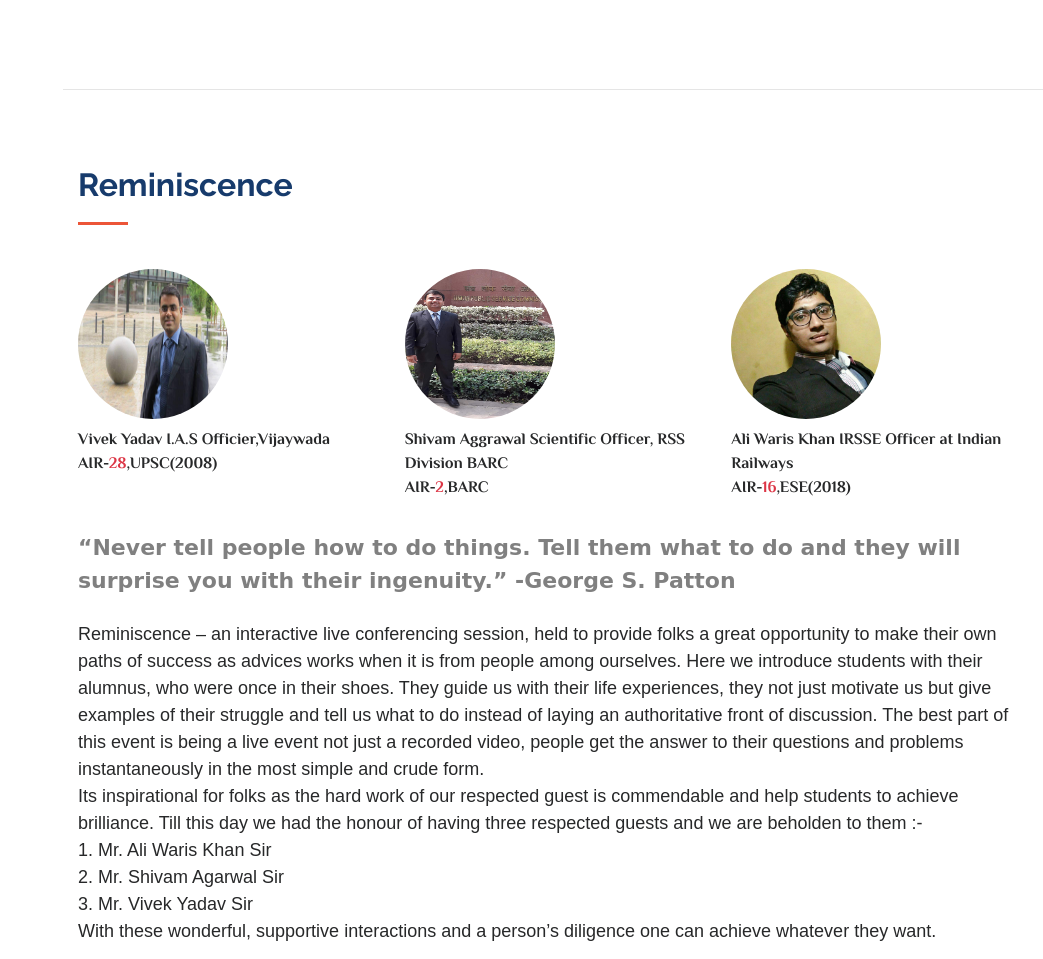
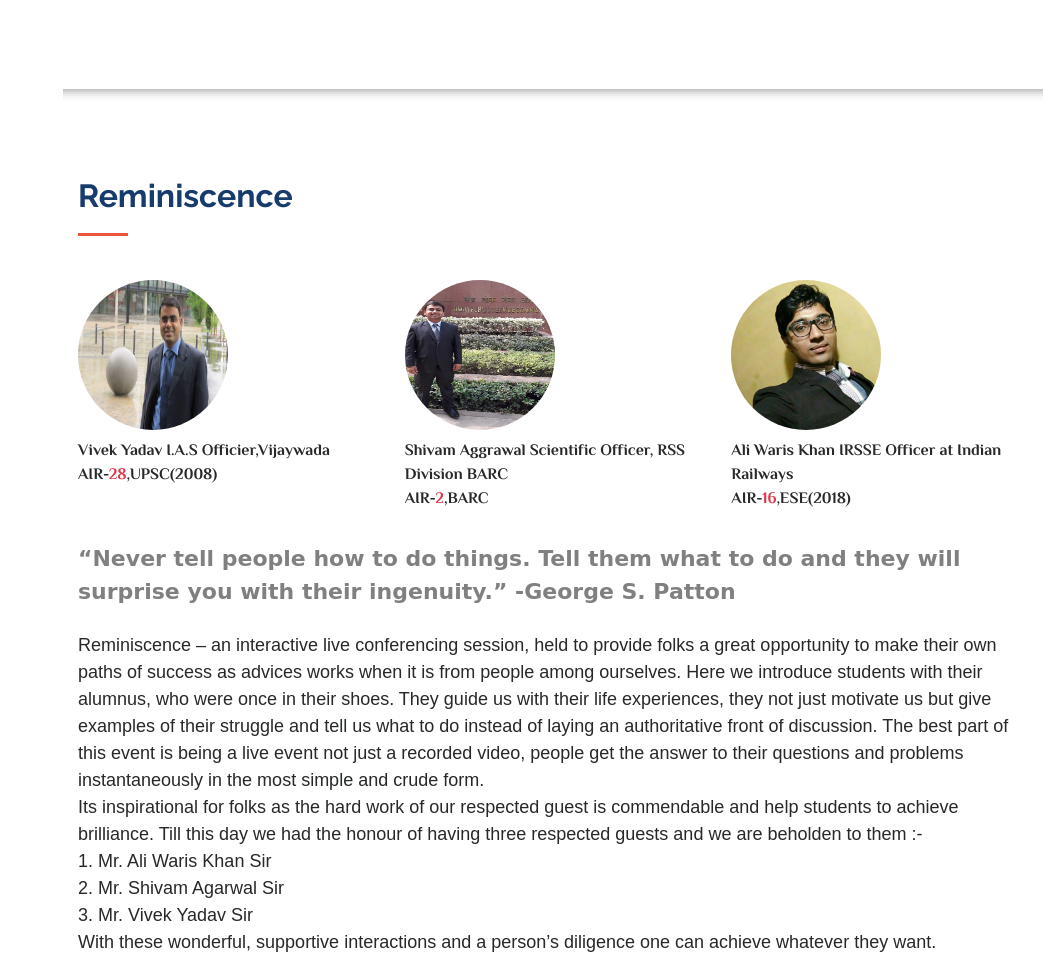
Before and after one commit to suchita08/e-cell.github.io, a plain HTML site: page index.html in a window 1280 px wide. Shown: the part 1674-2633 px from the top of the page, without its empty margins (237-1280 px from the left). Drawn offline with nearby package versions, Linux system fonts and the light colour scheme; a web font is replaced by a local one.

Commit message:
Update style.css

```diff
--- a/assets/css/style.css
+++ b/assets/css/style.css
@@ -12,7 +12,19 @@ body {
   font-family: "Open Sans", sans-serif;
   color: #272829;
 }
-
+/* hr {
+  border: 0;
+    height: 0;
+    box-shadow: 0 0 10px 1px black;
+}
+hr:after {
+  content: "\00a0";
+} */
+hr {
+  height: 12px;
+  border: 0;
+  box-shadow: inset 0 12px 12px -12px rgba(0, 0, 0, 0.5);
+}
 a {
   color: #ec5538;
 }
```
